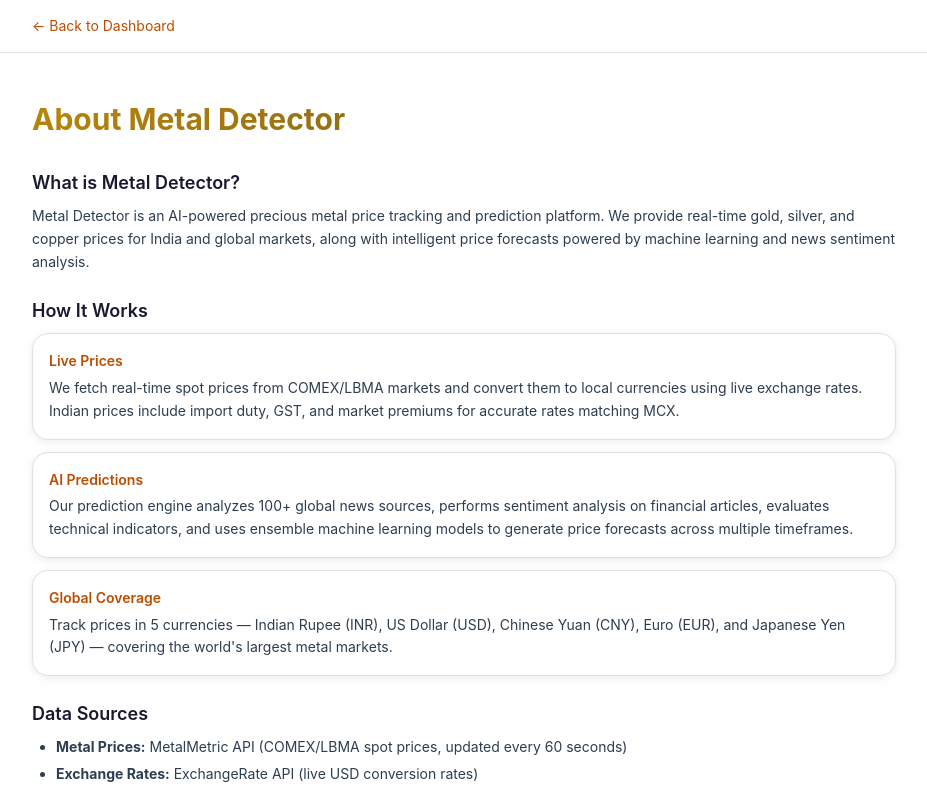
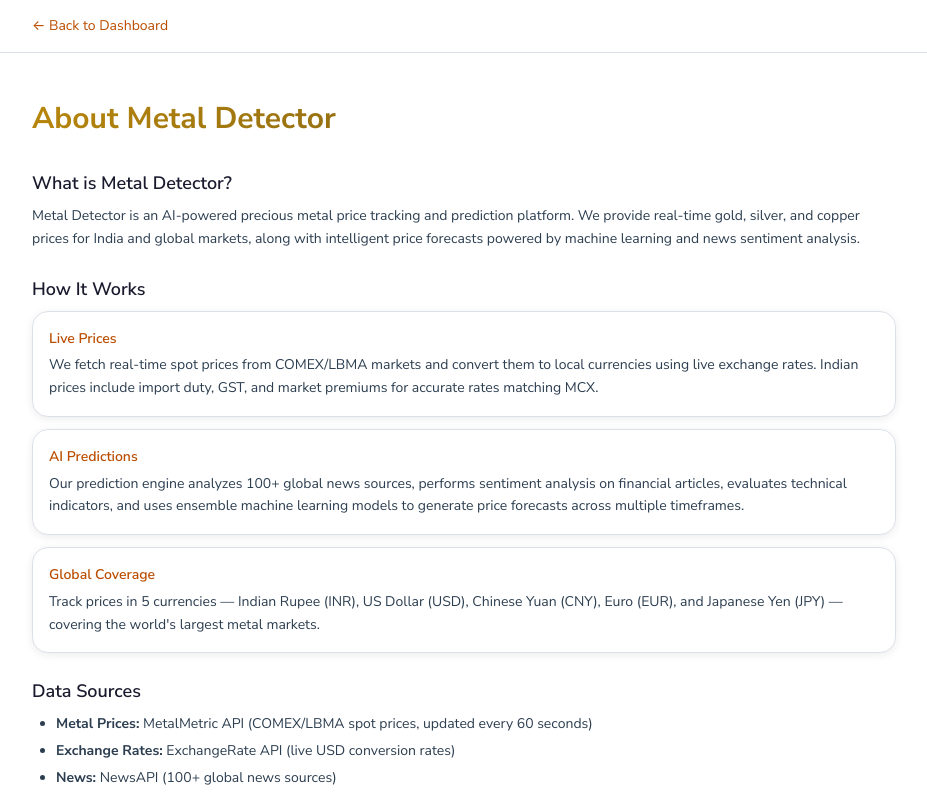
Before and after one commit to bandhanam/metaldetector, a Next.js app: page /about in a window 1280 px wide. Shown: the top 792 px of the page, without its empty margins (176-1103 px from the left). Built offline with nearby package versions, Linux system fonts and the light colour scheme.

Commit message:
Load Nunito Sans from Google Fonts as Avenir web alternative
Made-with: Cursor

```diff
--- a/src/app/globals.css
+++ b/src/app/globals.css
@@ -22,7 +22,7 @@
 body {
   background: var(--bg-primary);
   color: var(--text-primary);
-  font-family: 'Avenir', 'Avenir Next', -apple-system, BlinkMacSystemFont, sans-serif;
+  font-family: 'Nunito Sans', 'Avenir', 'Avenir Next', -apple-system, BlinkMacSystemFont, sans-serif;
 }
 
 .glass-card {
--- a/src/app/layout.tsx
+++ b/src/app/layout.tsx
@@ -43,6 +43,12 @@ export default function RootLayout({
   return (
     <html lang="en">
       <head>
+        <link rel="preconnect" href="https://fonts.googleapis.com" />
+        <link rel="preconnect" href="https://fonts.gstatic.com" crossOrigin="anonymous" />
+        <link
+          href="https://fonts.googleapis.com/css2?family=Nunito+Sans:ital,opsz,wght@0,6..12,300;0,6..12,400;0,6..12,500;0,6..12,600;0,6..12,700;0,6..12,800;0,6..12,900;1,6..12,400&display=swap"
+          rel="stylesheet"
+        />
         <script
           async
           src="https://pagead2.googlesyndication.com/pagead/js/adsbygoogle.js?client=ca-pub-5999335789424982"
```
